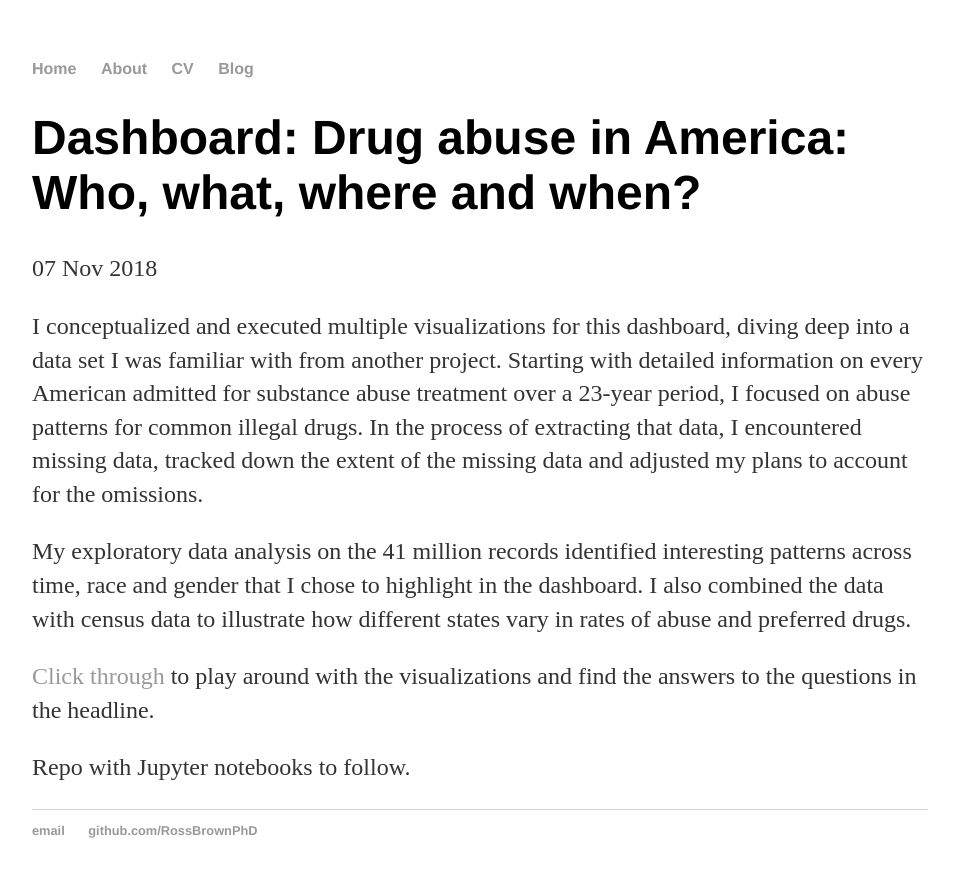
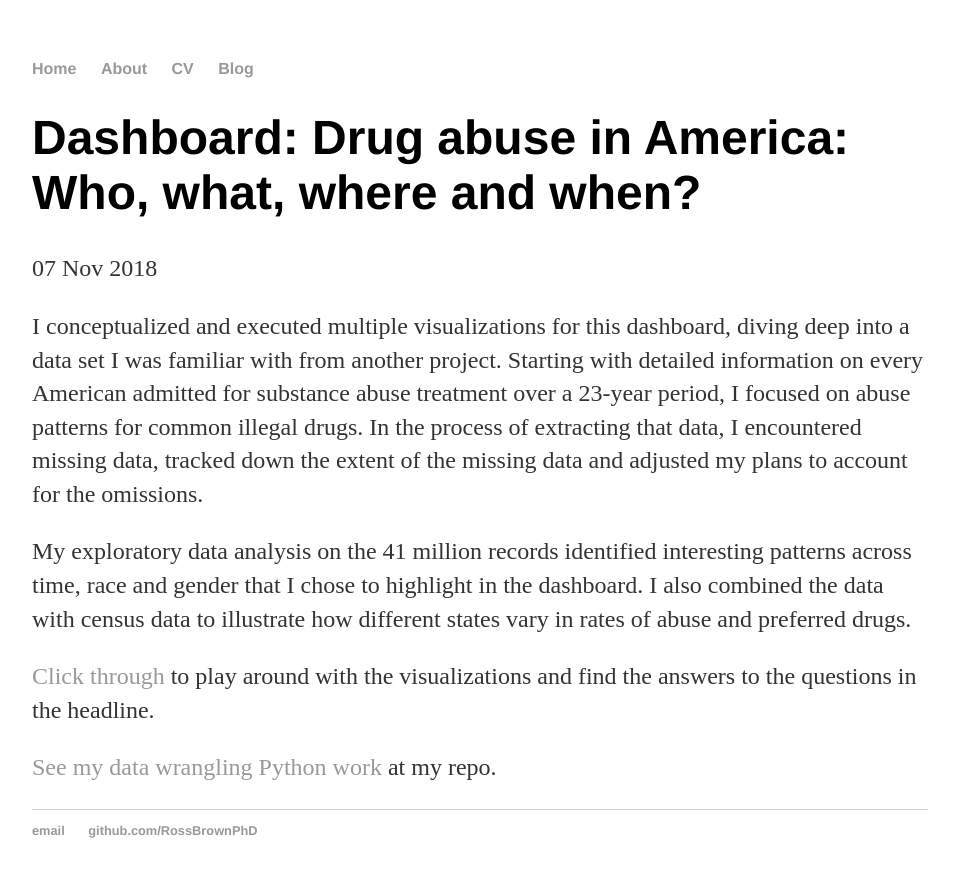
Before and after one commit to RossBrownPhD/RossBrownPhD.github.io, a Jekyll site: the page built from _posts/2018-11-07-Dashboard:-Drug-abuse-in-America:-Who,-what,-where-and-when?.md, in a window 1280 px wide. Shown: the top 877 px of the page, without its empty margins (160-1114 px from the left). Built offline with Jekyll 4.4.1, drawn with Linux system fonts in a browser that asks for light colours.

Commit message:
Add data wrangling repo link

```diff
--- a/_posts/2018-11-07-Dashboard:-Drug-abuse-in-America:-Who,-what,-where-and-when?.md
+++ b/_posts/2018-11-07-Dashboard:-Drug-abuse-in-America:-Who,-what,-where-and-when?.md
@@ -10,4 +10,4 @@ My exploratory data analysis on the 41 million records identified interesting pa
 
 [Click through](https://plot.ly/dashboard/Ross.Brown.Ph.D.:139/view) to play around with the visualizations and find the answers to the questions in the headline.
 
-Repo with Jupyter notebooks to follow.
+[See my data wrangling Python work](https://github.com/RossBrownPhD/Data-wrangling-for-dashboard) at my repo.
```
